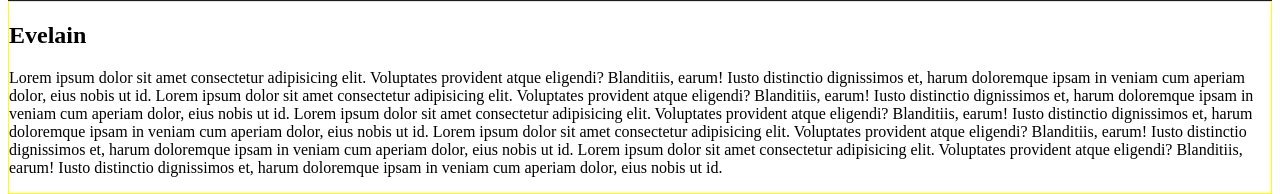
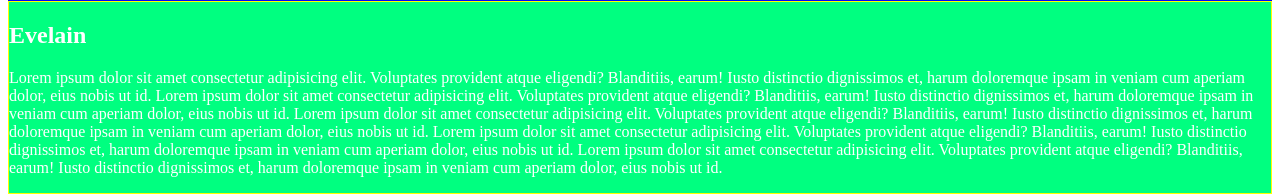
Before and after one commit to hkfmz/monBlog, a plain HTML site: page index.html in a window 1280 px wide. In both pictures the pointer is over the element 640 px from the left and 1519 px from the top of the page. Shown: the part 1422-1616 px from the top of the page. Drawn offline with Linux system fonts and the light colour scheme; a web font is replaced by a local one.

Commit message:
Article Evelain ajout css

```diff
--- a/css/style.css
+++ b/css/style.css
@@ -42,7 +42,12 @@ li:hover{
 }
 .evelain{
     border: 1px solid yellow ;
+
 }
+.evelain:hover{
+    background-color: rgb(0, 255, 128);
+    transition: 1s;
+    color: white;
 .julien{
     border: 1px solid orange;
 }
```
